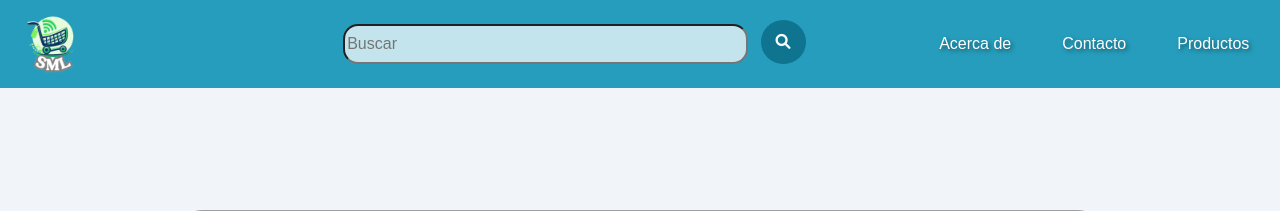
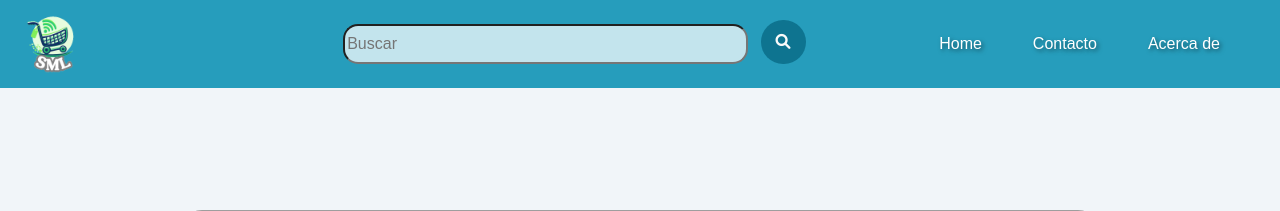
Before and after one commit to Abrill95/Hexacoders, a Django app: page /productos/ in a window 1280 px wide. Shown: the top 211 px of the page. Run offline with Django 5.2, Linux system fonts and the light colour scheme; data that the repository does not hold is empty; some libraries are stand-ins or nearby versions; some web fonts are replaced; grey boxes are pictures that could not be loaded.

Commit message:
Ultimas correciones en conflictos de errores

```diff
--- a/teamHEXACODERS/core/templates/core/base.html
+++ b/teamHEXACODERS/core/templates/core/base.html
@@ -72,15 +72,8 @@
 
             <!-- Links de Navegación -->
             <ul class="navbar-nav me-auto mb-2 mb-lg-0">
-              <li class="nav-item">
-                <a href="{% url 'acercade' %}" class="nav-link">Acerca de</a>
-              </li>
-              <li class="nav-item">
-                <a href="{% url 'contacto' %}" class="nav-link">Contacto</a>
-              </li>
-              <li class="nav-item">
-                <a href="{% url 'productos' %}" class="nav-link">Productos</a>
-              </li>
+              {% block nav %} {% endblock %}
+
             </ul>
           </div>
         </div>
--- a/teamHEXACODERS/core/templates/core/productos.html
+++ b/teamHEXACODERS/core/templates/core/productos.html
@@ -5,6 +5,17 @@
 <link rel="stylesheet" href="{% static 'core/css/estilosProductos.css' %}" />
 {% endblock %}
 
+{% block nav %}
+<li class="nav-item">
+  <a href="{% url 'home' %}" class="nav-link">Home</a>
+</li>
+<li class="nav-item">
+  <a href="{% url 'contacto' %}" class="nav-link">Contacto</a>
+</li>
+<li class="nav-item">
+  <a href="{% url 'productos' %}" class="nav-link">Acerca de</a>
+</li>
+{% endblock %}
 
 {% block content %}
 <main>
```
Also changed, not shown: teamHEXACODERS/core/templates/core/acercade.html (+11 -0 lines), teamHEXACODERS/core/templates/core/contacto.html (+12 -0 lines), teamHEXACODERS/core/templates/core/index.html (+13 -0 lines).
